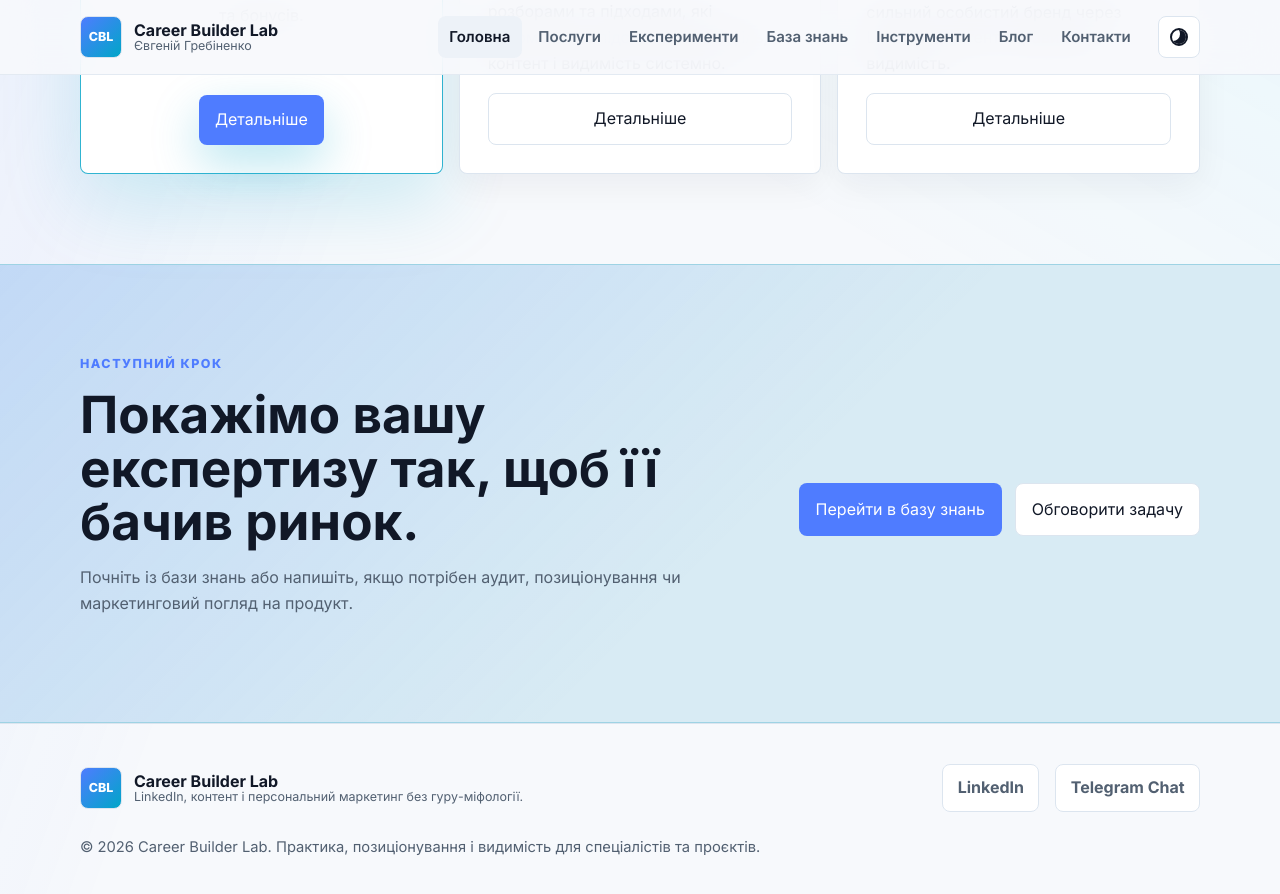
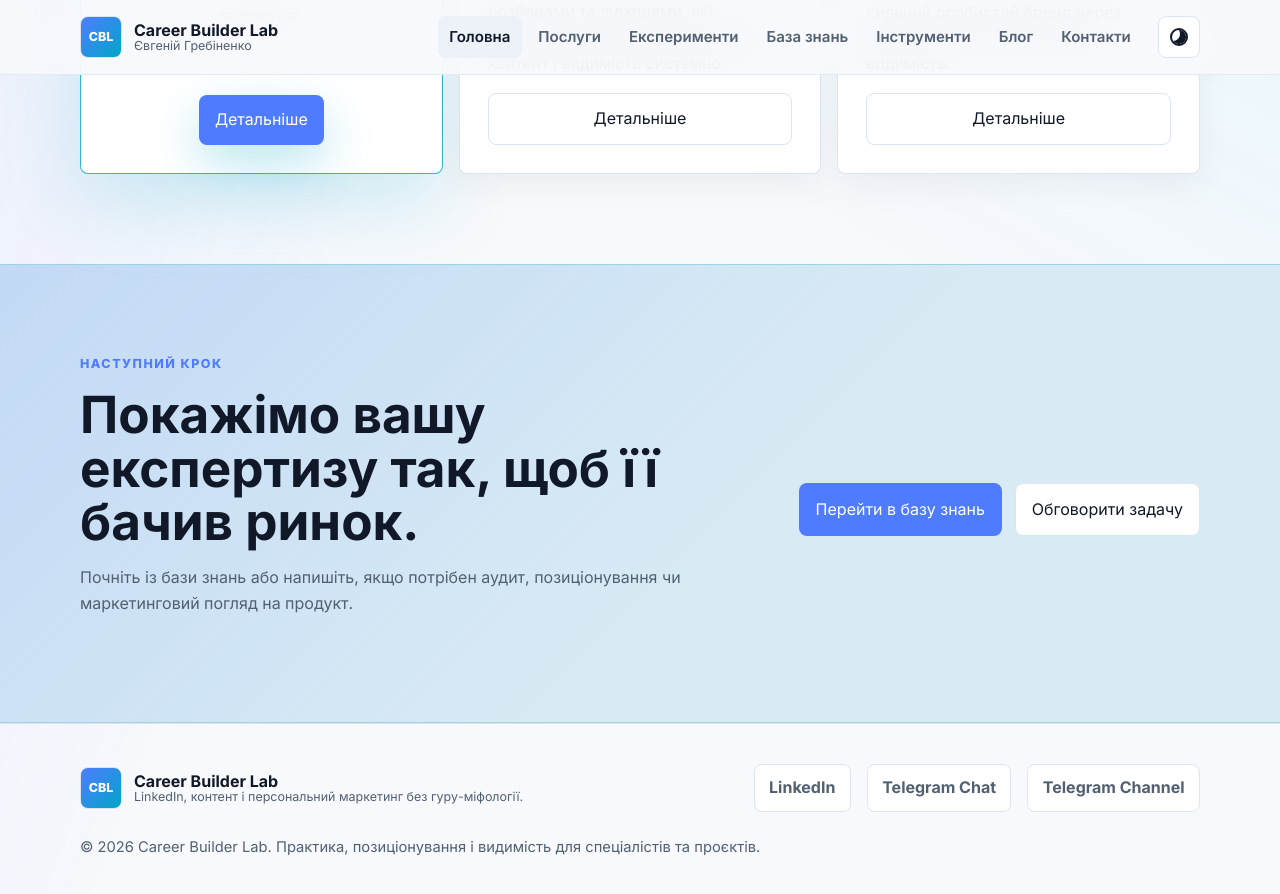
Before and after one commit to jenya112115-source/careerbuilderlab, a Jekyll site: the page built from index.html, in a window 1280 px wide and 900 px high, scrolled down 4318 px. Shown: the top 894 px of the window. Built offline with Jekyll 4.4.1, drawn with Linux system fonts in a browser that asks for light colours.

Commit message:
Add files via upload

```diff
--- a/_includes/footer.html
+++ b/_includes/footer.html
@@ -12,6 +12,7 @@
     <div class="footer-links">
       <a href="{{ site.data.brand.linkedin }}" target="_blank" rel="noopener">LinkedIn</a>
       <a href="{{ site.data.brand.telegram }}" target="_blank" rel="noopener">Telegram Chat</a>
+      <a href="{{ site.data.brand.telegram_channel }}" target="_blank" rel="noopener">Telegram Channel</a>
     </div>
     <p class="footer-note">© {{ 'now' | date: '%Y' }} {{ site.data.brand.name }}. Практика, позиціонування і видимість для спеціалістів та проєктів.</p>
   </div>
```
